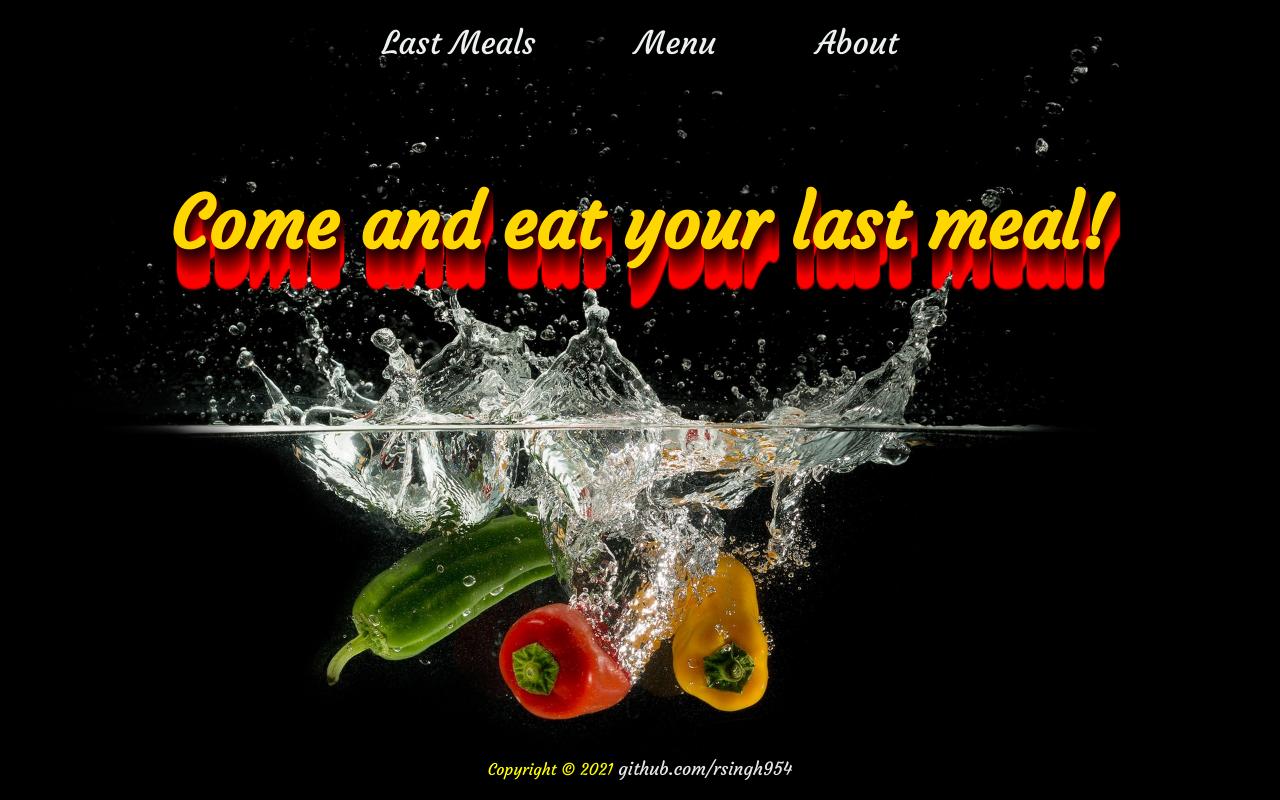
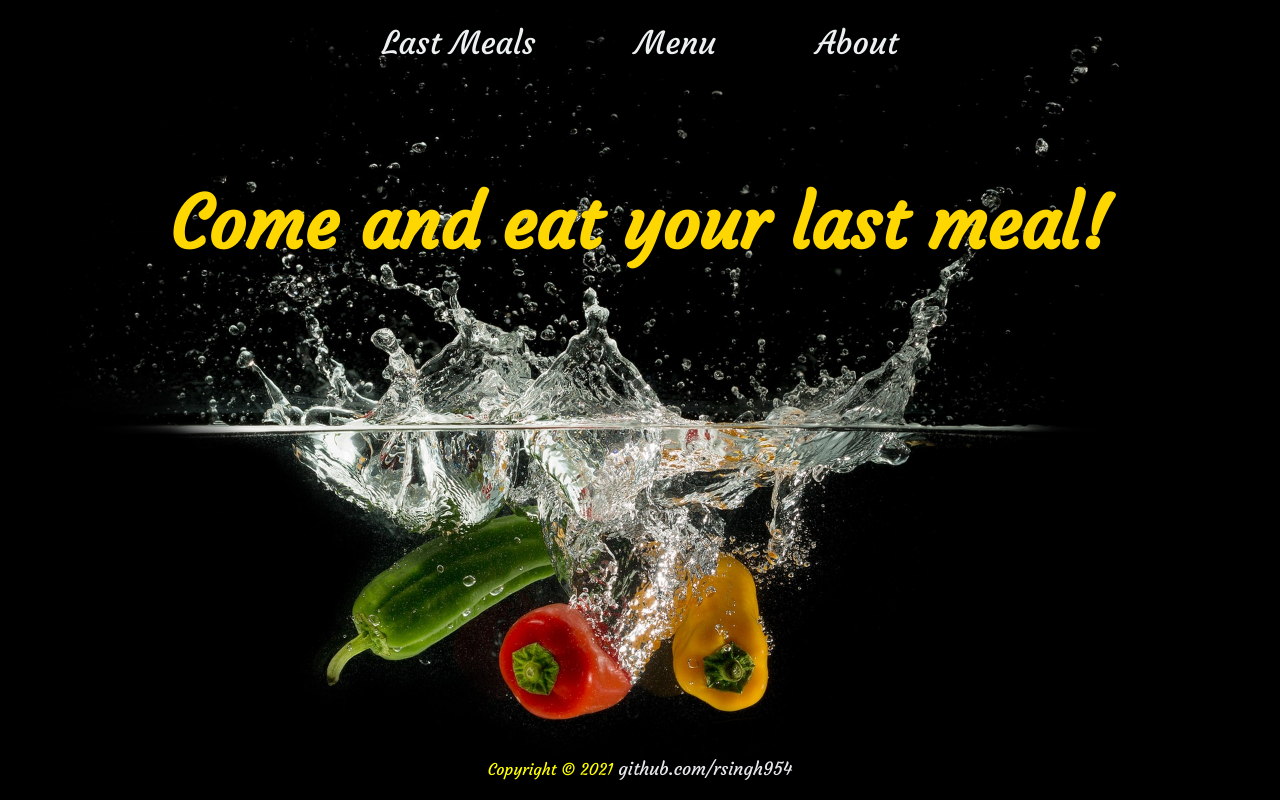
Before and after one commit to rsingh954/Restaurant-Last-Meal, a website built with webpack: page dist/index.html in a window 1280 px wide. Built offline with nearby package versions, Linux system fonts and the light colour scheme.

Commit message:
removed shadow thing

```diff
--- a/src/style.css
+++ b/src/style.css
@@ -133,7 +133,7 @@ header{
 }
 .blood {
     color:gold;
-    text-shadow:
+    /* text-shadow:
     4px 4px 1px #300000,
     4px 6px 1px #400000,
     4px 8px 1px #500000,
@@ -152,7 +152,7 @@ header{
     4px 34px 1px #FC0000,
     4px 36px 1px #FD0000,
     4px 38px 1px #FE0000,
-    4px 40px 2px #FF0000;
+    4px 40px 2px #FF0000; */
 }
  /* --------------------HEADLINE ENDS--------------------------*/
 
@@ -197,6 +197,7 @@ header{
 .card{
     display: flex;
     flex-direction: column;
+    filter: drop-shadow(0 0.2rem 0.25rem rgba(0, 0, 0, 0.2));
     border: white 2px solid;
     border-radius: 0.5rem;
     flex-wrap: nowrap;
```
Also changed, not shown: dist/main.js.
